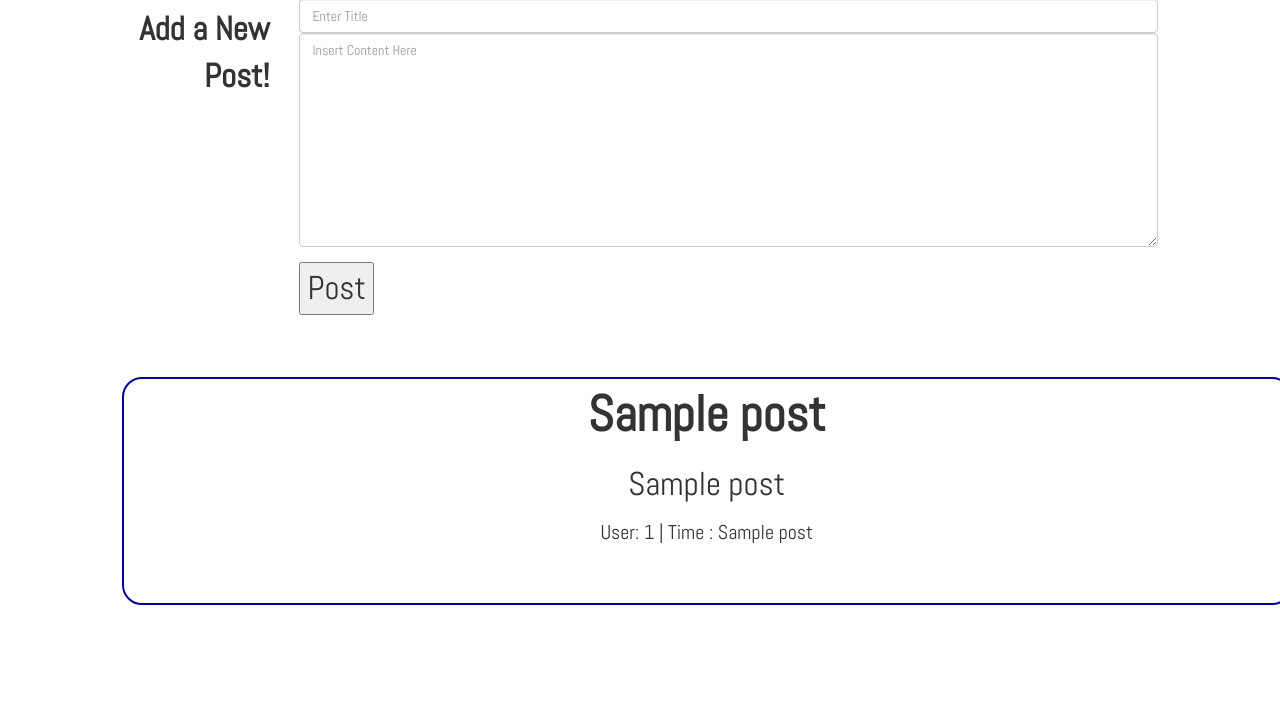
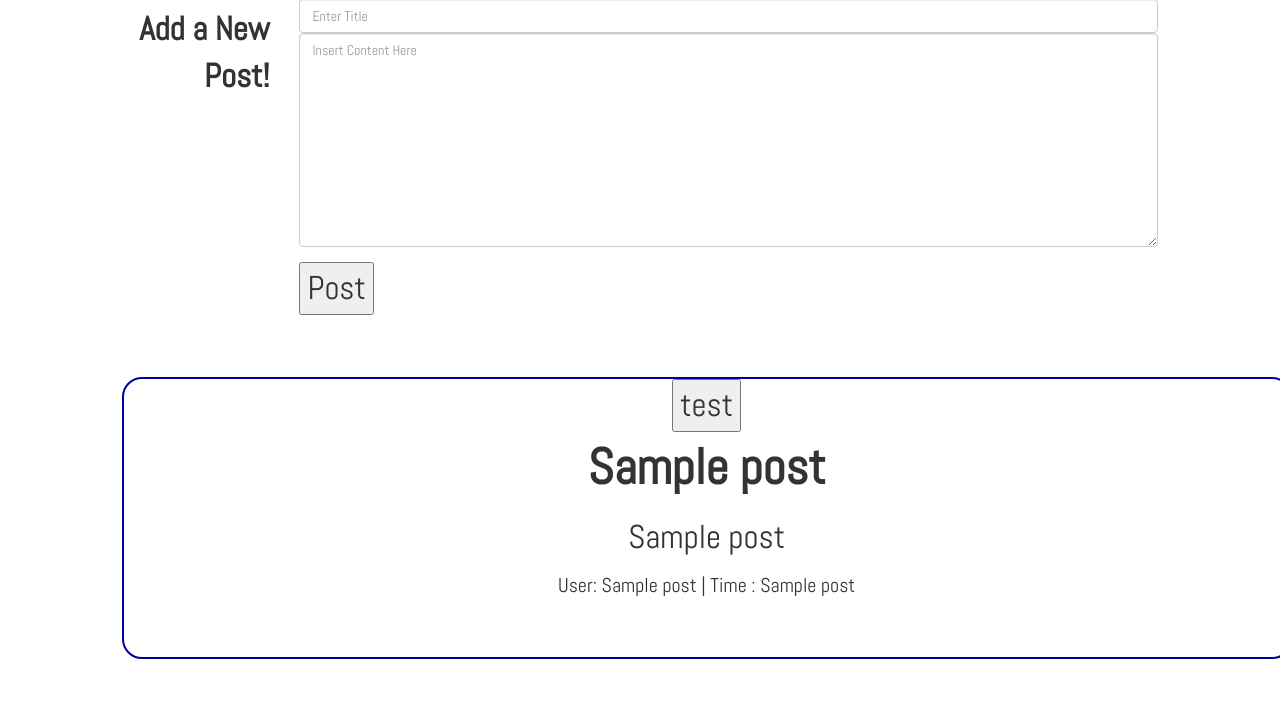
Before and after one commit to alex-wyc/bloginator, a Flask app: template templates/myposts.html in a window 1280 px wide. Shown: the part 300-1006 px from the top of the page. Before the commit the page ends 905 px from the top, so only its background shows below. Run offline with Flask 2, Linux system fonts and the light colour scheme; the template is opened without the code that fills it: most values are stand-ins (such as "Sample title", 1, 10 or a date in 2020); some libraries are stand-ins or nearby versions.

Commit message:
progress on selecting what post to edit

```diff
--- a/app.py
+++ b/app.py
@@ -38,7 +38,9 @@ def myposts():
 @app.route('/edit/<int:post_id>', methods=['GET', 'POST'])
 def edit(post_id):
   if request.method == 'GET':
-    return redirect('/')
+    user = session.get('user',None)
+    posts = dbm.get_posts_by_user(user)
+    return render_template('edit.html',user = user, posts = posts,post_id = post_id)
 
   title = request.form.get('title', '').strip()
   content = request.form.get('content', '').strip()
--- a/server/database_manager.py
+++ b/server/database_manager.py
@@ -123,7 +123,7 @@ class DatabaseManager():
   def get_posts_by_user(self, user):
     connection = sqlite3.connect(self.database)
     c = connection.cursor()
-    c.execute('SELECT * FROM posts WHERE username=?',
+    c.execute('SELECT rowid,username,title,content,timestamp FROM posts WHERE username=?',
               (user,))
     posts = c.fetchall()
     connection.close()
@@ -146,7 +146,7 @@ class DatabaseManager():
   def fetch_all_posts(self):
     connection = sqlite3.connect(self.database)
     c = connection.cursor()
-    c.execute('SELECT username,title,content,timestamp FROM posts')
+    c.execute('SELECT rowid,username,title,content,timestamp FROM posts')
     posts = c.fetchall()
     connection.close()
     return posts
--- a/templates/myposts.html
+++ b/templates/myposts.html
@@ -23,9 +23,12 @@
   <br>
   <div id="post" class = "container">
     <center>
-      <p id="title">{{post[1]}}</p>
-      <p>{{post[2]}} </p>
-      <p id="auttime"> User: {{post[0]}} | Time : {{post[3]}} </p>
+      <form action='/edit/{{post[0]}}' method='GET'>
+      <input type="submit" value="test">
+      </form>
+      <p id="title">{{post[2]}}</p>
+      <p>{{post[3]}} </p>
+      <p id="auttime"> User: {{post[1]}} | Time : {{post[4]}} </p>
     </center> <br>
   </div> <br>
   {% endfor %}
```
